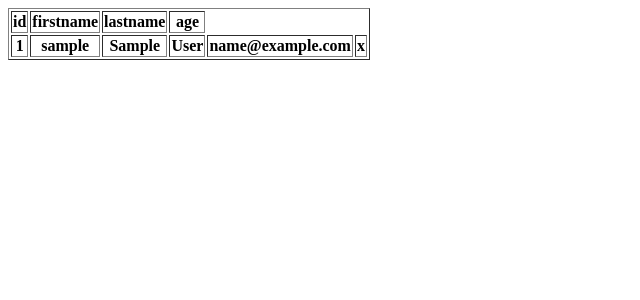
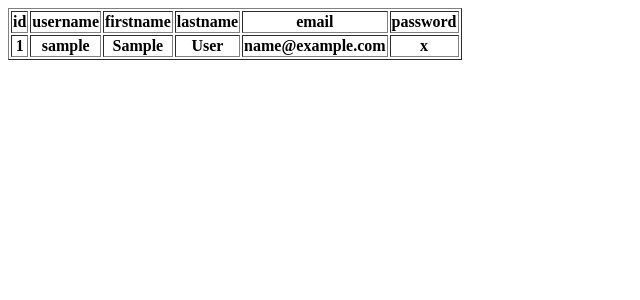
Before and after one commit to lhalam/lv-245pythoncore, a Flask app: page /user in a window 1280 px wide. Shown: the top 300 px of the page, without its empty margins (0-640 px from the left). Run offline with Flask 2, Linux system fonts and the light colour scheme; tables that the repository leaves empty hold one stand-in row (values such as "Sample post"); lists and menus that the app fills with data are empty.

Commit message:
Flask comm

```diff
--- a/flask_app/app.py
+++ b/flask_app/app.py
@@ -43,9 +43,11 @@ def user_get():
 def user_add():
     form = UserForm(request.form)
     if request.method == 'POST' and form.validate():
-        user = User(firstname = form.firstname.data,
+        user = User(username = form.username.data,
+                    firstname = form.firstname.data,
                     lastname = form.lastname.data,
-                    email = form.email.data)
+                    email = form.email.data,
+                    password = form.password.data)
         db.session.add(user)
         db.session.commit()
         return redirect('/user')
--- a/flask_app/form/userForms.py
+++ b/flask_app/form/userForms.py
@@ -5,3 +5,4 @@ class UserForm(Form):
     firstname= StringField('First name', [validators.Length(min=2, max=5)])
     lastname = StringField('Last name', [validators.Length(min=5, max=20)])
     email = StringField('email', [validators.email()])
+    password = StringField('password', [validators.Length(min=2, max=5)])
--- a/flask_app/templates/user.html
+++ b/flask_app/templates/user.html
@@ -1,10 +1,12 @@
 
 <table border>
   <tr>
-    <th>id</th>
-    <th>firstname</th>
-    <th>lastname</th>
-    <th>age</th>
+      <th>id</th>
+      <th>username</th>
+      <th>firstname</th>
+      <th>lastname</th>
+      <th>email</th>
+      <th>password</th>
   </tr>
     {% for user in us %}
         <tr>
--- a/flask_app/templates/user_add.html
+++ b/flask_app/templates/user_add.html
@@ -1,6 +1,7 @@
 {% from "_formhelpers.html" import render_field %}
 <form method=post>
   <dl>
+    {{ render_field(form.username) }}
     {{ render_field(form.firstname) }}
     {{ render_field(form.lastname) }}
     {{ render_field(form.email) }}
```
